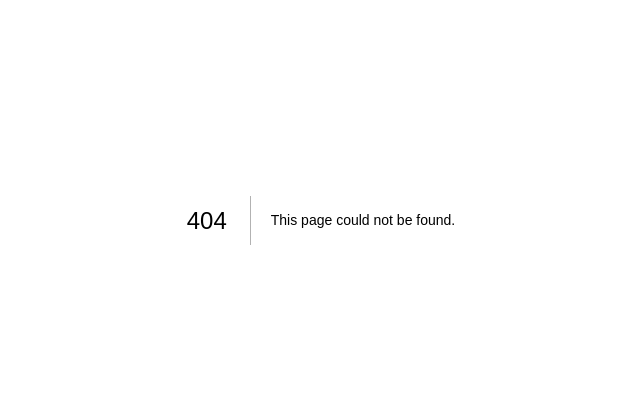
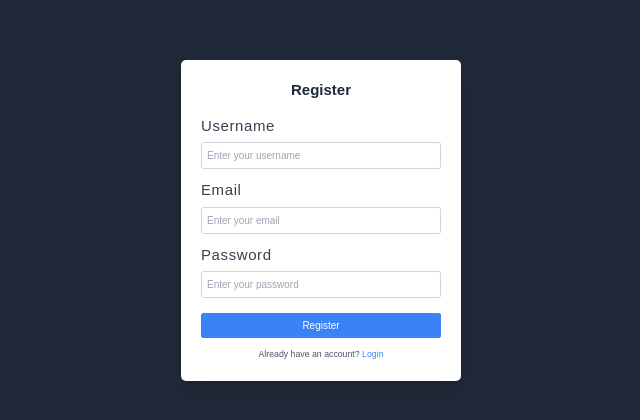
Before and after one commit to Muskan-7867/todo-nextjs-app, a Next.js app: page /register in a window 1280 px wide. Before the commit this address had no page. Shown: the part 180-600 px from the top of the page, without its empty margins (319-959 px from the left). Built offline with nearby package versions, Linux system fonts and the light colour scheme.

Commit message:
register page

```diff
--- /dev/null
+++ b/src/app/register/page.tsx
@@ -0,0 +1,120 @@
+"use client";
+import React, { useState } from "react";
+import Link from "next/link";
+
+export default function Register() {
+  const [user, setUser] = useState({
+    username: "",
+    email: "",
+    password: "",
+  });
+  const [message, setMessage] = useState("");
+  const [isLoading, setIsLoading] = useState(false);
+
+  const handleChange = (e) => {
+    const { name, value } = e.target;
+    setUser((prevUser) => ({
+      ...prevUser,
+      [name]: value,
+    }));
+  };
+
+  const handleRegister = async () => {
+    if (user.username && user.email && user.password) {
+      setIsLoading(true);
+      setMessage("");
+
+      try {
+        const response = await fetch('/api/auth/register', {
+          method: 'POST',
+          headers: {
+            'Content-Type': 'application/json',
+          },
+          body: JSON.stringify(user),
+        });
+
+        const data = await response.json();
+
+        if (response.ok) {
+          setMessage("Registration successful! You can now log in.");
+        } else {
+          setMessage(data.error || "Registration failed. Please try again.");
+        }
+      } catch (error) {
+        setMessage("An error occurred. Please try again.");
+      } finally {
+        setIsLoading(false);
+      }
+    } else {
+      setMessage("Please fill in all fields.");
+    }
+  };
+
+  return (
+    <div className="flex justify-center items-center h-screen bg-gray-800">
+      <div className="bg-white p-8 rounded-lg shadow-lg max-w-md w-full">
+        <h1 className="text-2xl font-bold text-gray-800 mb-6 text-center">Register</h1>
+        <div className="mb-4">
+          <label className="block text-gray-700 font-medium mb-2" htmlFor="username">
+            Username
+          </label>
+          <input
+            id="username"
+            name="username"
+            type="text"
+            placeholder="Enter your username"
+            value={user.username}
+            onChange={handleChange}
+            className="w-full p-2 border border-gray-300 rounded focus:outline-none focus:border-blue-500"
+          />
+        </div>
+        <div className="mb-4">
+          <label className="block text-gray-700 font-medium mb-2" htmlFor="email">
+            Email
+          </label>
+          <input
+            id="email"
+            name="email"
+            type="email"
+            placeholder="Enter your email"
+            value={user.email}
+            onChange={handleChange}
+            className="w-full p-2 border border-gray-300 rounded focus:outline-none focus:border-blue-500"
+          />
+        </div>
+        <div className="mb-6">
+          <label className="block text-gray-700 font-medium mb-2" htmlFor="password">
+            Password
+          </label>
+          <input
+            id="password"
+            name="password"
+            type="password"
+            placeholder="Enter your password"
+            value={user.password}
+            onChange={handleChange}
+            className="w-full p-2 border border-gray-300 rounded focus:outline-none focus:border-blue-500"
+          />
+        </div>
+        <button
+          onClick={handleRegister}
+          className="w-full bg-blue-500 text-white py-2 rounded hover:bg-blue-600 transition duration-200"
+          disabled={isLoading}
+        >
+          {isLoading ? 'Registering...' : 'Register'}
+        </button>
+        {message && (
+          <p className="mt-4 text-center text-gray-600 text-sm">
+            {message}
+          </p>
+        )}
+        <p className="mt-4 text-center text-gray-600 text-sm">
+          Already have an account?{" "}
+          <Link href="/login" className="text-blue-500 hover:underline">
+            Login
+          </Link>
+        </p>
+      </div>
+    </div>
+  );
+}
```
